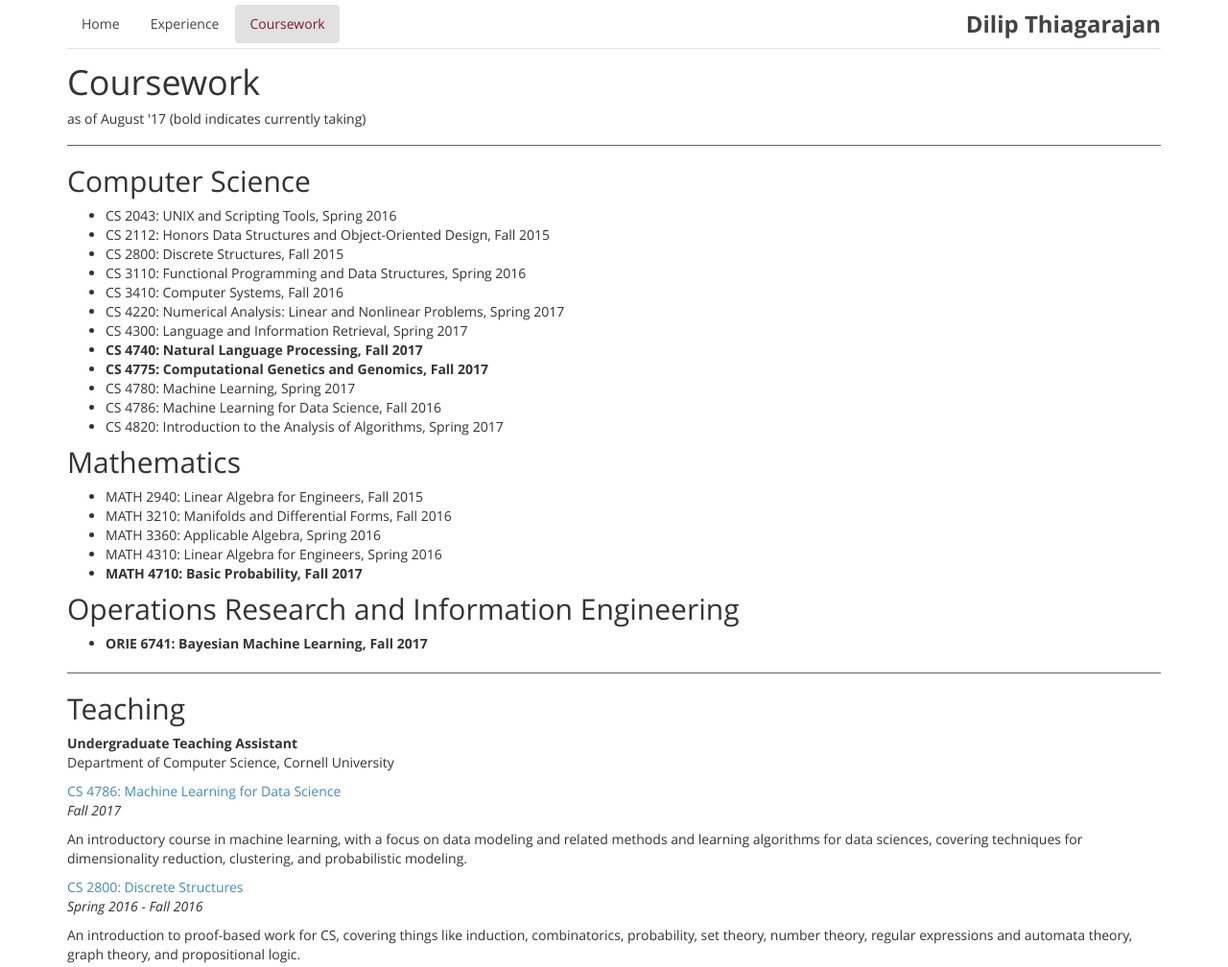
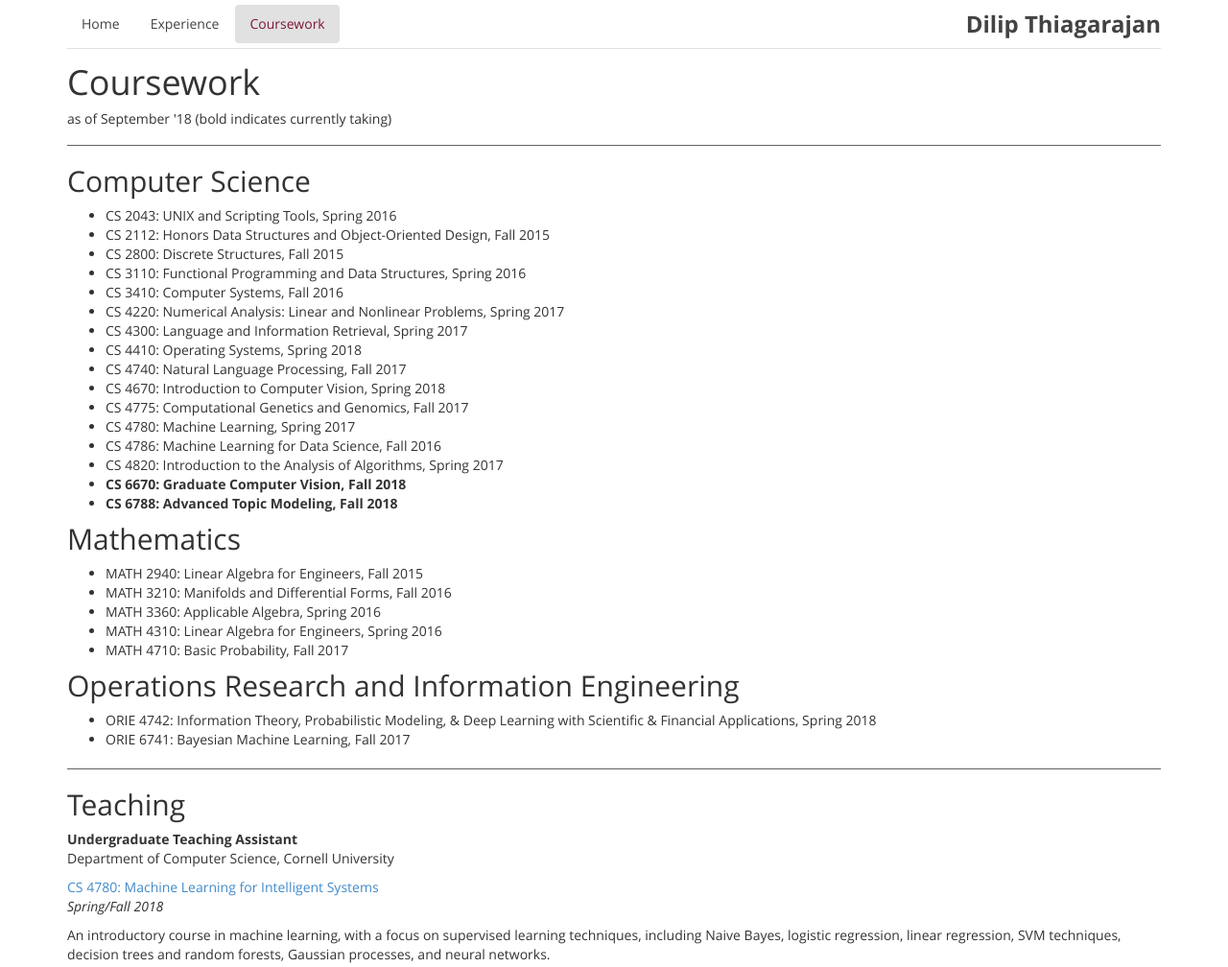
Before and after one commit to dthiagarajan/dthiagarajan.github.io, a plain HTML site: page coursework.html in a window 1280 px wide. Shown: the top 1008 px of the page at 96% size. Drawn offline with Linux system fonts and the light colour scheme.

Commit message:
update sept 2018

```diff
--- a/coursework.html
+++ b/coursework.html
@@ -71,7 +71,7 @@
 <div id="text" class="container container-md">
 
 <h1 id="coursework">Coursework</h1>
-<h5> as of August '17 (bold indicates currently taking) </h5>
+<h5> as of September '18 (bold indicates currently taking) </h5>
 <hr />
 <h2 id="education">Computer Science</h2>
 <ul>
@@ -97,10 +97,16 @@
     <div>CS 4300: Language and Information Retrieval, Spring 2017</div>
   </li>
   <li>
-    <div><b>CS 4740: Natural Language Processing, Fall 2017</b></div>
+    <div>CS 4410: Operating Systems, Spring 2018</div>
   </li>
   <li>
-    <div><b>CS 4775: Computational Genetics and Genomics, Fall 2017</b></div>
+    <div>CS 4740: Natural Language Processing, Fall 2017</div>
+  </li>
+  <li>
+    <div>CS 4670: Introduction to Computer Vision, Spring 2018</div>
+  </li>
+  <li>
+    <div>CS 4775: Computational Genetics and Genomics, Fall 2017</div>
   </li>
   <li>
     <div>CS 4780: Machine Learning, Spring 2017</div>
@@ -110,6 +116,12 @@
   </li>
   <li>
     <div>CS 4820: Introduction to the Analysis of Algorithms, Spring 2017</div>
+  </li>
+  <li>
+    <div><b>CS 6670: Graduate Computer Vision, Fall 2018</b></div>
+  </li>
+  <li>
+    <div><b>CS 6788: Advanced Topic Modeling, Fall 2018</b></div>
   </li>
 </ul>
 <h2 id="education">Mathematics</h2>
@@ -127,14 +139,17 @@
     <div>MATH 4310: Linear Algebra for Engineers, Spring 2016</div>
   </li>
   <li>
-    <div><b>MATH 4710: Basic Probability, Fall 2017</b></div>
+    <div>MATH 4710: Basic Probability, Fall 2017</div>
   </li>
 
 </ul>
 <h2 id="education">Operations Research and Information Engineering</h2>
 <ul>
   <li>
-    <div><b>ORIE 6741: Bayesian Machine Learning, Fall 2017</b></div>
+    <div>ORIE 4742: Information Theory, Probabilistic Modeling, & Deep Learning with Scientific & Financial Applications, Spring 2018</div>
+  </li>
+  <li>
+    <div>ORIE 6741: Bayesian Machine Learning, Fall 2017</div>
   </li>
 
 </ul>
@@ -143,6 +158,11 @@
 
 <p><strong>Undergraduate Teaching Assistant</strong><br />
   Department of Computer Science, Cornell University</p>
+
+<p><a href="http://www.cs.cornell.edu/courses/cs4780/2018fa">CS 4780: Machine Learning for Intelligent Systems</a><br />
+  <em>Spring/Fall 2018</em></p>
+
+<p>An introductory course in machine learning, with a focus on supervised learning techniques, including Naive Bayes, logistic regression, linear regression, SVM techniques, decision trees and random forests, Gaussian processes, and neural networks.</p>
 
 
 <p><a href="http://www.cs.cornell.edu/courses/cs4786/2016fa">CS 4786: Machine Learning for Data Science</a><br />
```
Also changed, not shown: experience.html (+11 -1 lines), index.html (+7 -3 lines), 1 other file.
